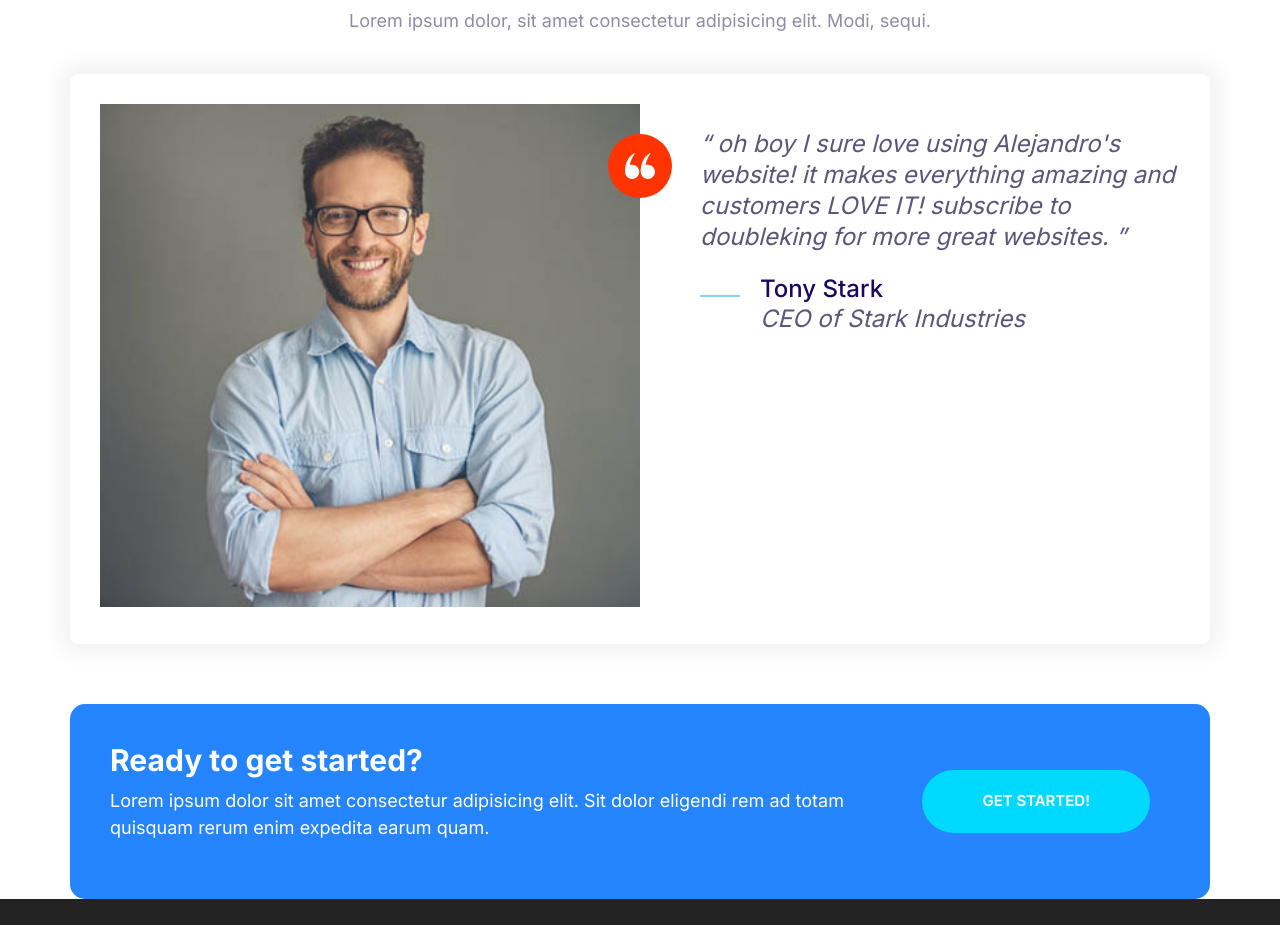
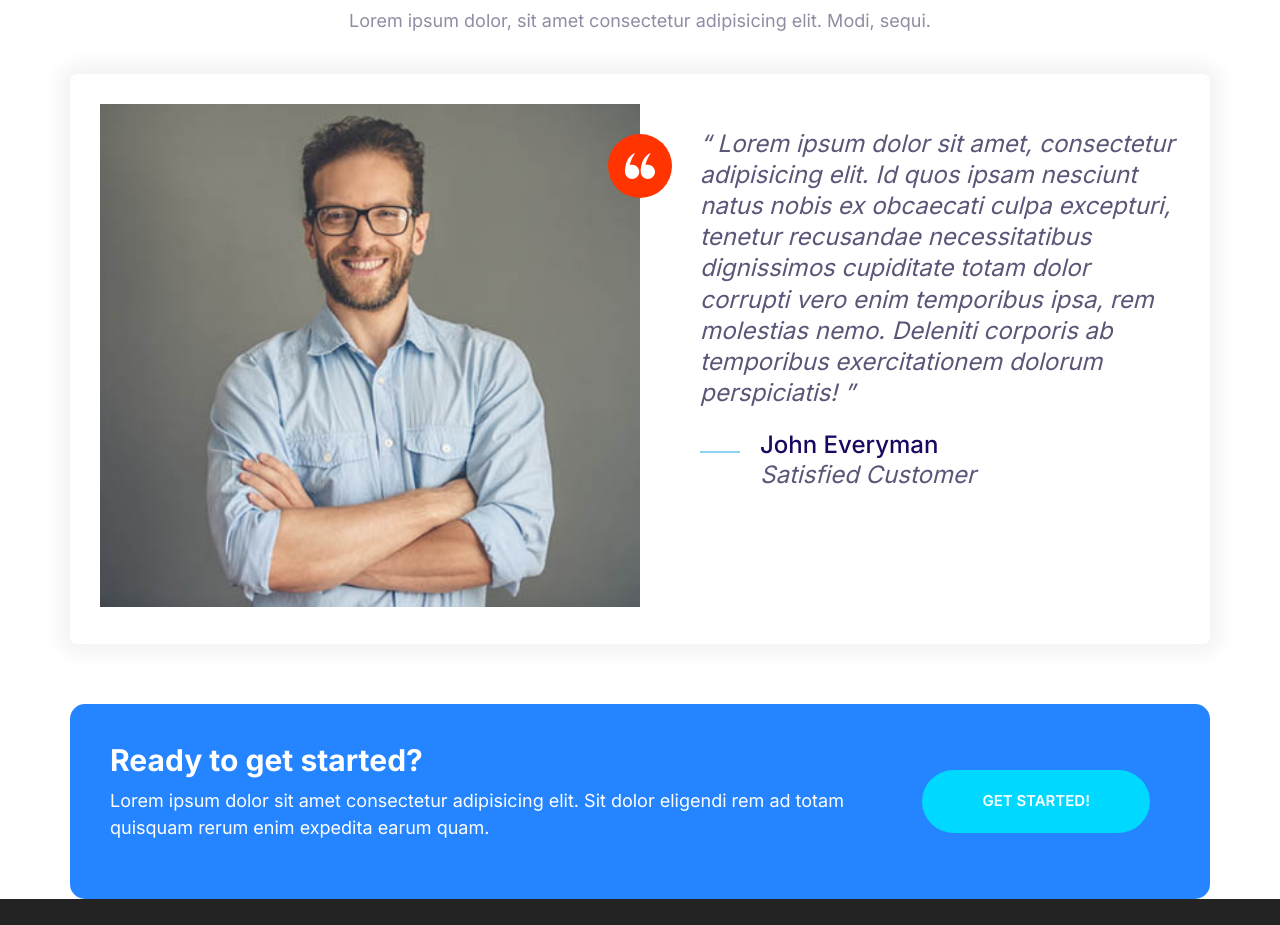
Before and after one commit to b1tburn3r20/moshify, a website built with Parcel: page index.html in a window 1280 px wide. Shown: the part 4649-5574 px from the top of the page. Built offline with nearby package versions, Linux system fonts and the light colour scheme.

Commit message:
Changed Tony stark

```diff
--- a/index.html
+++ b/index.html
@@ -327,9 +327,12 @@
             </div>
             <blockquote class="quote">
               <p class="quote__text">
-                oh boy I sure love using Alejandro's website! it makes
-                everything amazing and customers LOVE IT! subscribe to
-                doubleking for more great websites.
+                Lorem ipsum dolor sit amet, consectetur adipisicing elit. Id
+                quos ipsam nesciunt natus nobis ex obcaecati culpa excepturi,
+                tenetur recusandae necessitatibus dignissimos cupiditate totam
+                dolor corrupti vero enim temporibus ipsa, rem molestias nemo.
+                Deleniti corporis ab temporibus exercitationem dolorum
+                perspiciatis!
               </p>
               <footer>
                 <div class="media">
@@ -339,8 +342,8 @@
                     </svg>
                   </div>
                   <div class="media__body">
-                    <h3 class="media__title quote__author">Tony Stark</h3>
-                    <p class="quote__company">CEO of Stark Industries</p>
+                    <h3 class="media__title quote__author">John Everyman</h3>
+                    <p class="quote__company">Satisfied Customer</p>
                   </div>
                 </div>
               </footer>
```
